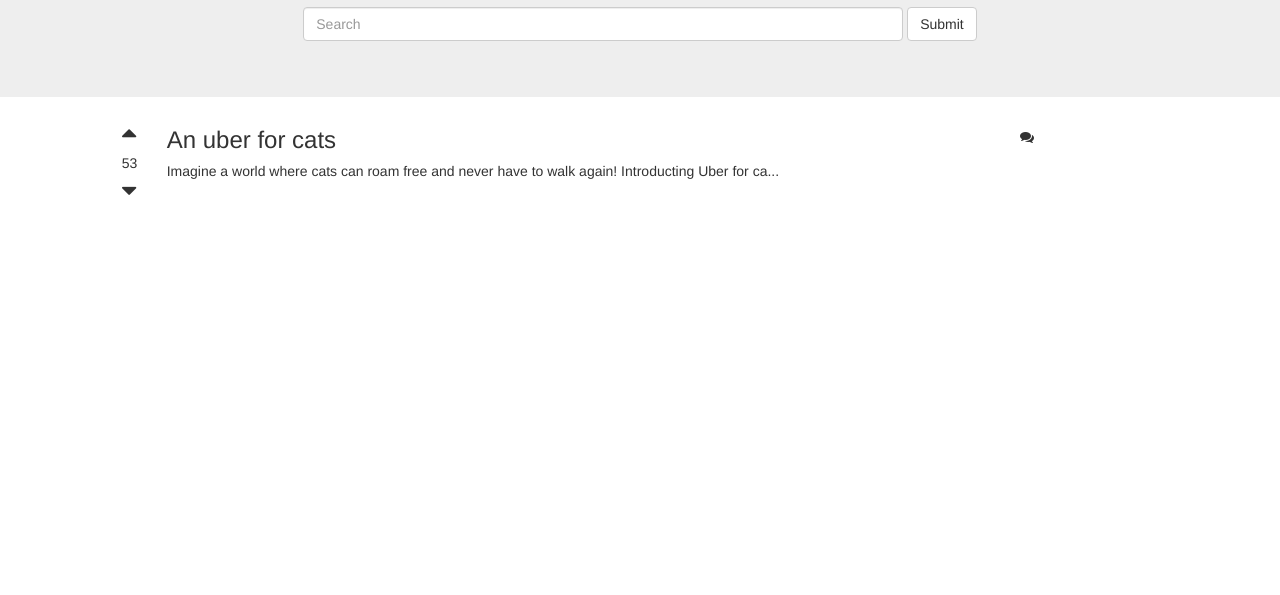
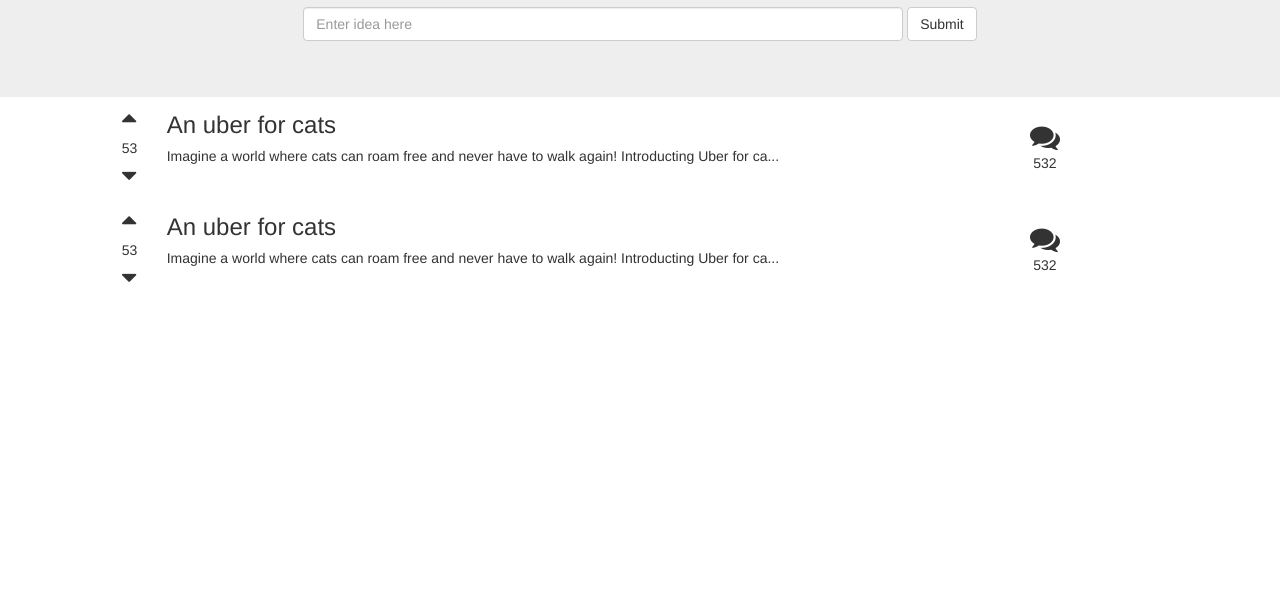
Before and after one commit to adventurous-starfish/glint, a website: page client/index.html in a window 1280 px wide. Shown: the part 205-800 px from the top of the page. Drawn offline with nearby package versions, Linux system fonts and the light colour scheme.

Commit message:
Add more HTML structure and styling
- Add comments icon with comment amount

```diff
--- a/client/index.html
+++ b/client/index.html
@@ -25,11 +25,12 @@
     <h1>What's your great idea?</h1>
     <form class="navbar-form navbar-middle" role="search">
       <div class="form-group">
-        <input type="text" class="form-control" placeholder="Search">
+        <input type="text" class="form-control" placeholder="Enter idea here">
       </div>
       <button type="submit" class="btn btn-default">Submit</button>
     </form>
   </div>
+
   <div class="row idea-post">
     <div class="col-md-1">
     </div>
@@ -44,8 +45,37 @@
         <h5>Imagine a world where cats can roam free and never have to walk again! Introducting Uber for ca...</h5>
       </div>
     </div>
-    <div class="col-md-2">
-      <i class="fa fa-comments"></i>
+    <div class="col-md-1">
+      <div class="comments-wrapper">
+        <i class="fa fa-comments"></i>
+        532
+      </div>
+    </div>
+    <div class="col-md-1">
+    </div>
+  </div>
+
+  <div class="row idea-post">
+    <div class="col-md-1">
+    </div>
+    <div class="col-md-1 upvote-downvote-wrapper">
+      <i class="fa fa-sort-asc"></i>
+      <div class="karma-points">53</div>
+      <i class="fa fa-sort-desc"></i>
+    </div>
+    <div class="col-md-8">
+      <div class="idea-wrapper">
+        <h3 class="idea-title">An uber for cats</h3>
+        <h5>Imagine a world where cats can roam free and never have to walk again! Introducting Uber for ca...</h5>
+      </div>
+    </div>
+    <div class="col-md-1">
+      <div class="comments-wrapper">
+        <i class="fa fa-comments"></i>
+        532
+      </div>
+    </div>
+    <div class="col-md-1">
     </div>
   </div>
 
--- a/client/styles/styles.css
+++ b/client/styles/styles.css
@@ -1,5 +1,5 @@
 .nav-bar-custom {
-  background-color: #0f7c74;
+  background-color: #046380;
   color: white;
 }
 
@@ -13,6 +13,7 @@
 
 .jumbo-top {
 	text-align: center;
+  margin-bottom: 0 !important;
 }
 
 .jumbo-top h1 {
@@ -40,3 +41,22 @@ i.fa-sort-asc, i.fa-sort-desc {
 .idea-title {
   margin-top: 0;
 }
+
+.idea-post:hover {
+  background-color: #fff5e2;
+}
+
+.idea-post {
+  padding-top: 15px;
+  padding-bottom: 15px;
+}
+
+i.fa-comments {
+  font-size: 30px;
+}
+
+.comments-wrapper {
+  margin-top: 10px;
+  width: 50px;
+  text-align: center;
+}
```
